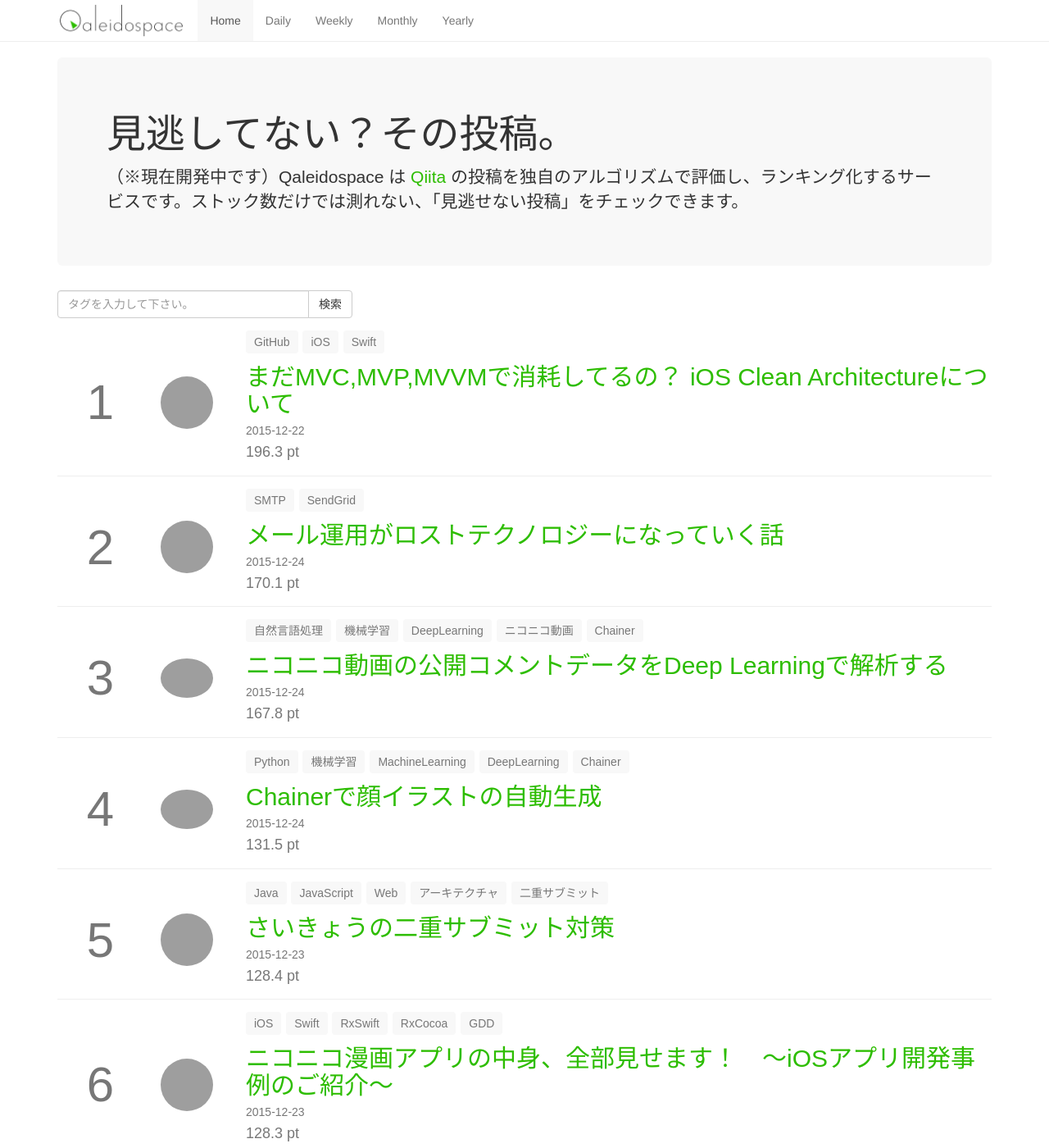
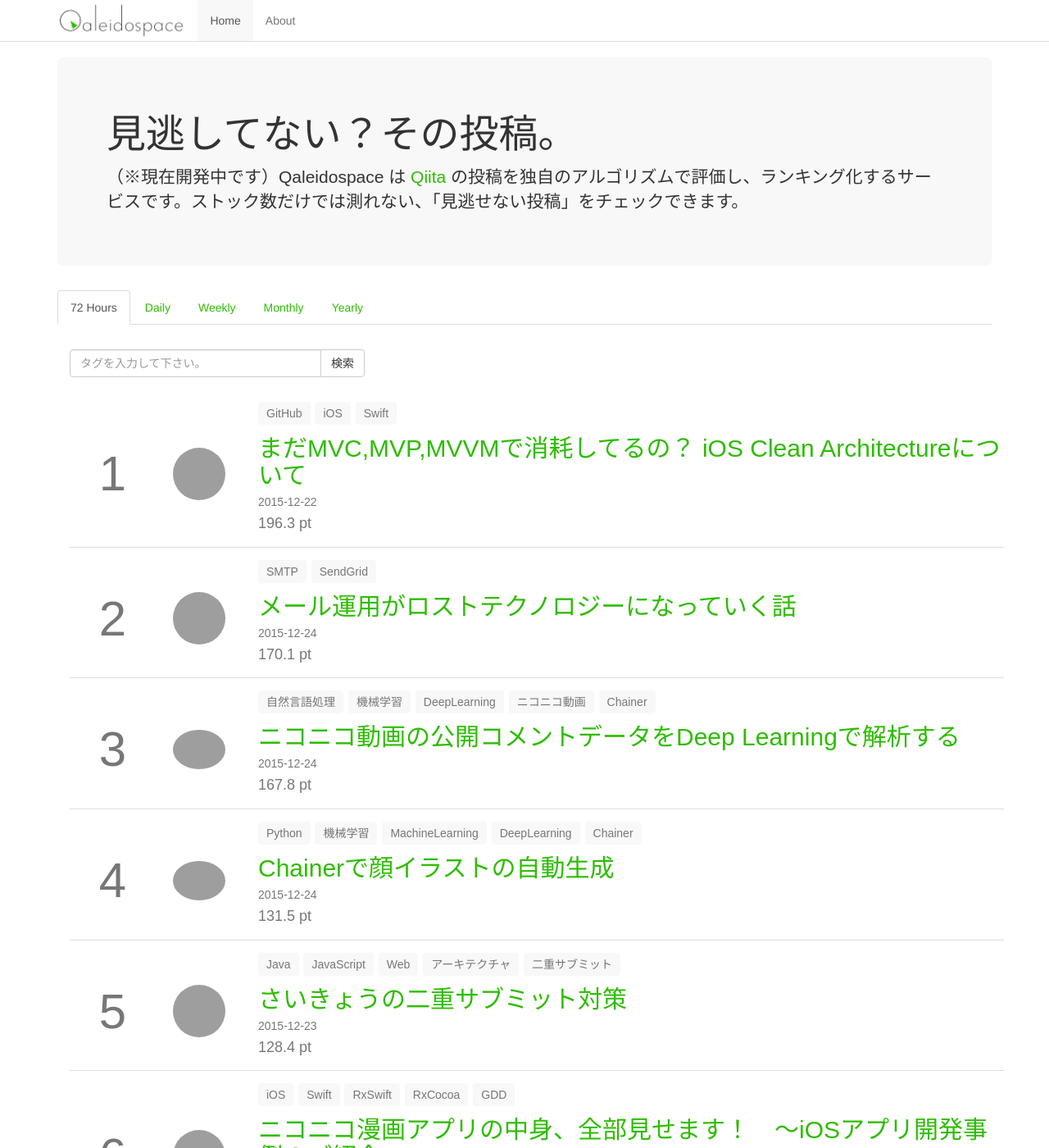
Before and after one commit to qaleidospace/qaleidospace.github.io, a Jekyll site: the page built from index.html, in a window 1280 px wide and 1400 px high, cut to the strip 0-1400 px from the top of the window. Shown: the whole strip at 82% size. Built offline with Jekyll 4.4.1, drawn with Linux system fonts in a browser that asks for light colours; nearby versions of some CDN libraries; grey boxes are pictures that could not be loaded.

Commit message:
Implement the tabs

```diff
--- a/_includes/nav.html
+++ b/_includes/nav.html
@@ -12,10 +12,7 @@
     <div id="navbar" class="collapse navbar-collapse">
       <ul class="nav navbar-nav">
         {% include nav-item.html title="Home" link="/" page-url="/" %}
-        {% include nav-item.html title="Daily" link="/daily" page-url="/daily.html" %}
-        {% include nav-item.html title="Weekly" link="/weekly" page-url="/weekly.html" %}
-        {% include nav-item.html title="Monthly" link="/monthly" page-url="/monthly.html" %}
-        {% include nav-item.html title="Yearly" link="/yearly" page-url="/yearly.html" %}
+        {% include nav-item.html title="About" link="/about" page-url="/about.html" %}
       </ul>
     </div><!--/.nav-collapse -->
   </div>
--- a/_includes/ranking.html
+++ b/_includes/ranking.html
@@ -1,4 +1,4 @@
-    <div class="container searchable">
+    <div class="container searchable" data-type="{{ include.type }}">
       <div class="row">
         <div class="search col-md-4 col-sm-6 col-xs-12">
           <div class="input-group">
--- a/_layouts/common.html
+++ b/_layouts/common.html
@@ -34,7 +34,9 @@
     <!-- Latest compiled and minified JavaScript -->
     <script src="https://maxcdn.bootstrapcdn.com/bootstrap/3.3.6/js/bootstrap.min.js" integrity="sha384-0mSbJDEHialfmuBBQP6A4Qrprq5OVfW37PRR3j5ELqxss1yVqOtnepnHVP9aJ7xS" crossorigin="anonymous"></script>
 
-    <script src="/js/search.js"></script>
+    {% if page.js %}
+    <script src="/js/{{ page.js }}"></script>
+    {% endif %}
 
     <!-- Google Analytics -->
     <script>
--- /dev/null
+++ b/about.html
@@ -0,0 +1,4 @@
+---
+layout: standard
+title: Coming soon
+---
--- a/css/common.css
+++ b/css/common.css
@@ -24,7 +24,7 @@ h1 {
 
 .navbar-default {
   background-color: #fff;
-  border-color: #eee;
+  border-color: rgb(221, 221, 221);
 }
 
 .navbar-default .navbar-nav>li>a:hover, .navbar-default .navbar-nav>li.active>a:hover {
@@ -54,9 +54,18 @@ h1 {
   font-size: 48px;
 }
 
+.searchable {
+  padding-top: 15px;
+}
+
+.nav-tabs>li>a:hover {
+  background-color: rgb(248, 248, 248);
+  border: solid 1px rgb(248, 248, 248);
+  border-bottom-color: rgb(221, 221, 221);
+}
+
 .search {
-  padding-left: 15px;
-  padding-right: 15px;
+  padding: 15px;
 }
 
 .ranking {
@@ -72,7 +81,7 @@ h1 {
 .ranking>.item>.rank {
   display: table-cell;
   padding: 30px 0 15px 0;
-  border-bottom: solid 1px #eee;
+  border-bottom: solid 1px rgb(221, 221, 221);
   width: 105px;
   font-size: 60px;
   font-family: sans-serif;
@@ -84,7 +93,7 @@ h1 {
 .ranking>.item>.author {
   display: table-cell;
   padding: 30px 0 15px 0;
-  border-bottom: solid 1px #eee;
+  border-bottom: solid 1px rgb(221, 221, 221);
   width: 105px;
   text-align: center;
   vertical-align: middle;
@@ -97,7 +106,7 @@ h1 {
 .ranking>.item>.main {
   display: table-cell;
   padding: 15px 0 15px 20px;
-  border-bottom: solid 1px #eee;
+  border-bottom: solid 1px rgb(221, 221, 221);
   vertical-align: middle;
 }
 
--- a/daily.html
+++ /dev/null
@@ -1,6 +0,0 @@
----
-layout: ranking
-title: Daily Rankings
----
-
-{% include ranking.html ranking=site.data.daily %}
--- a/index.html
+++ b/index.html
@@ -8,4 +9,17 @@ layout: common
       </div>
     </div>
 
-    {% include ranking.html ranking=site.data.main %}
+    <div class="container">
+      <ul id="ranking-tabs" class="nav nav-tabs">
+        <li role="presentation" class="active" data-type="72hours"><a href="#">72 Hours</a></li>
+        <li role="presentation" data-type="daily"><a href="#">Daily</a></li>
+        <li role="presentation" data-type="weekly"><a href="#">Weekly</a></li>
+        <li role="presentation" data-type="monthly"><a href="#">Monthly</a></li>
+        <li role="presentation" data-type="yearly"><a href="#">Yearly</a></li>
+      </ul>
+      {% include ranking.html ranking=site.data.72hours type="72hours" %}
+      {% include ranking.html ranking=site.data.daily type="daily" %}
+      {% include ranking.html ranking=site.data.weekly type="weekly" %}
+      {% include ranking.html ranking=site.data.monthly type="monthly" %}
+      {% include ranking.html ranking=site.data.yearly type="yearly" %}
+    </div>
--- a/js/search.js
+++ b/js/index.js
@@ -51,4 +51,19 @@ $(".searchable").each(function(index, searchable) {
     addTag(searchable, $(this).val());
     searchTags(searchable, getTags(searchable));
   });
+
 });
+
+$('.searchable[data-type!="72hours"]').hide();
+
+$("#ranking-tabs li").each(function(index, list) {
+  var type = $(this).attr("data-type");
+
+  $("a", this).click(function(event) {
+    event.preventDefault();
+    $("#ranking-tabs li").removeClass("active");
+    $('#ranking-tabs li[data-type="' + type + '"]').addClass("active");
+    $('.searchable[data-type="' + type + '"]').show();
+    $('.searchable[data-type!="' + type + '"]').hide();
+  });
+});
--- a/monthly.html
+++ /dev/null
@@ -1,6 +0,0 @@
----
-layout: ranking
-title: Monthly Rankings
----
-
-{% include ranking.html ranking=site.data.monthly %}
--- a/weekly.html
+++ /dev/null
@@ -1,6 +0,0 @@
----
-layout: ranking
-title: Weekly Rankings
----
-
-{% include ranking.html ranking=site.data.weekly %}
--- a/yearly.html
+++ /dev/null
@@ -1,6 +0,0 @@
----
-layout: ranking
-title: Yearly Rankings
----
-
-{% include ranking.html ranking=site.data.yearly %}
```
Also changed, not shown: other parts of index.html (+1 -0 lines), _data/72hours.json (renamed from _data/main.json), _layouts/standard.html (renamed from _layouts/ranking.html).
